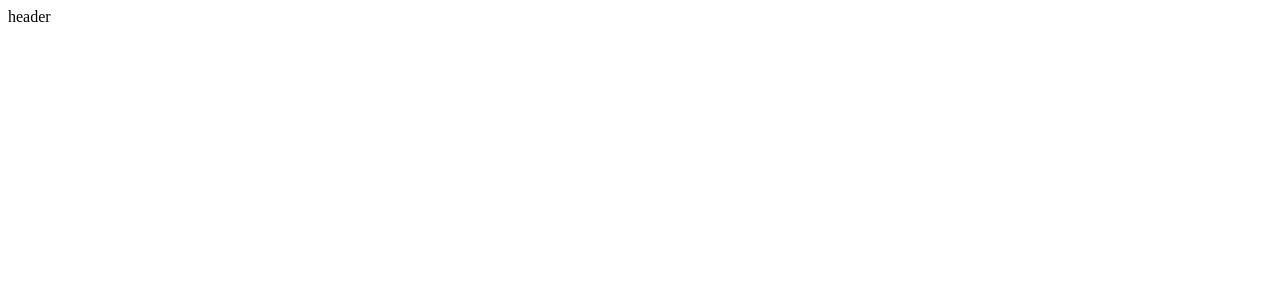
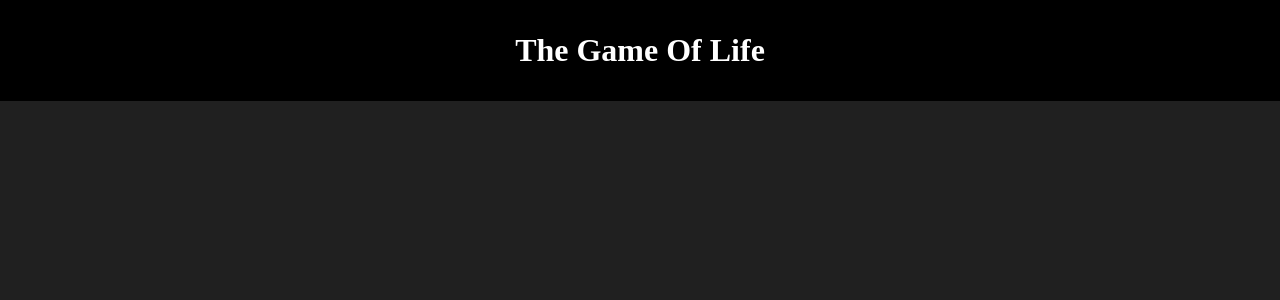
Before and after one commit to timjacksonm/The-Game-Of-Life, a React (Create React App) app: page / in a window 1280 px wide. Shown: the top 300 px of the page. Built offline with nearby package versions, Linux system fonts and the light colour scheme.

Commit message:
added styles

```diff
--- a/src/components/header/header.js
+++ b/src/components/header/header.js
@@ -1,7 +1,12 @@
 import React from "react";
+import "./styles.css";
 
 const Header = () => {
-  return <div>header</div>;
+  return (
+    <div className="header">
+      <h1 className="title">The Game Of Life</h1>
+    </div>
+  );
 };
 
 export default Header;
--- /dev/null
+++ b/src/components/header/styles.css
@@ -0,0 +1,10 @@
+.header {
+  display: flex;
+  background-color: black;
+  color: #fff;
+}
+
+.title {
+  text-align: center;
+  margin: 1em auto;
+}
--- a/src/index.css
+++ b/src/index.css
@@ -1,3 +1,6 @@
 body {
   color: #000;
+  padding: 0;
+  margin: 0;
+  background-color: rgb(32, 32, 32);
 }
```
Also changed, not shown: src/components/header/styles.js (deleted).
